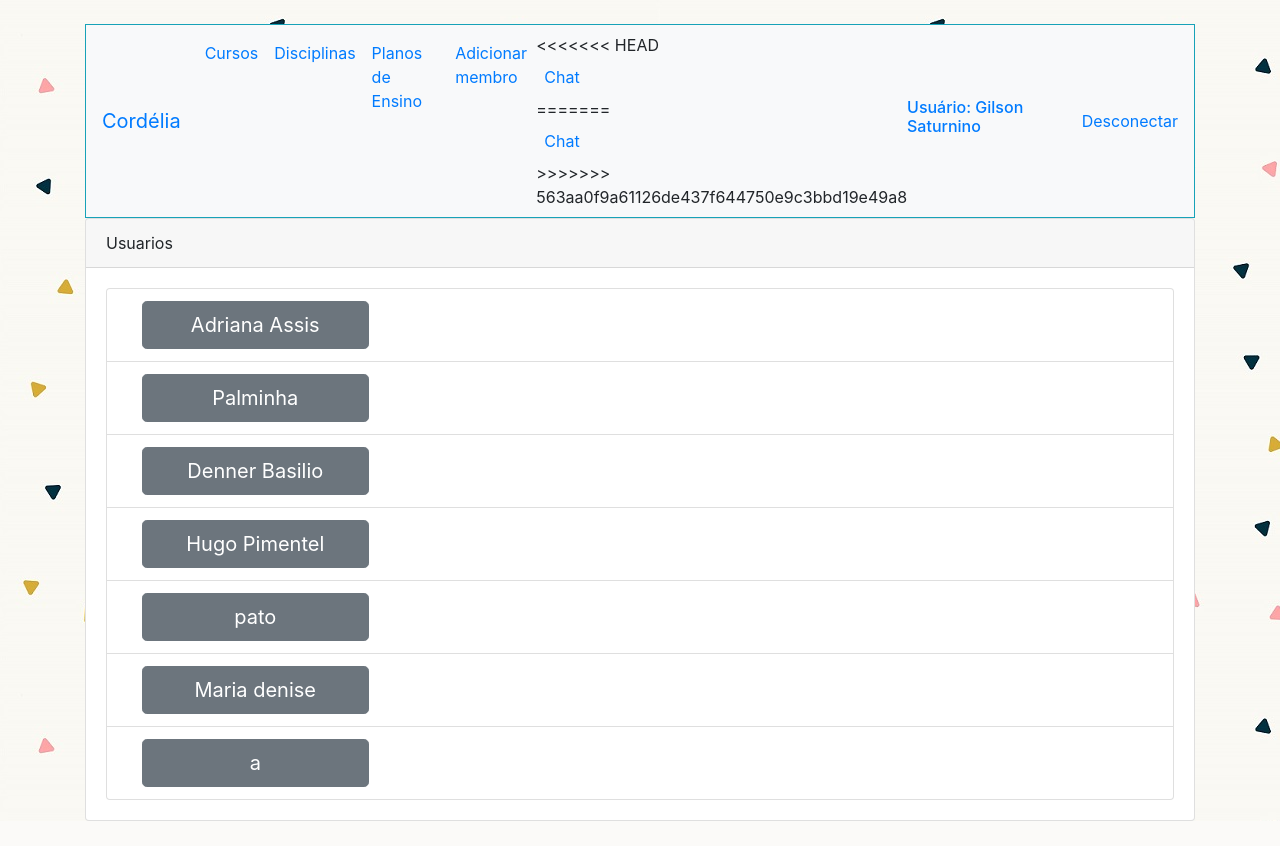
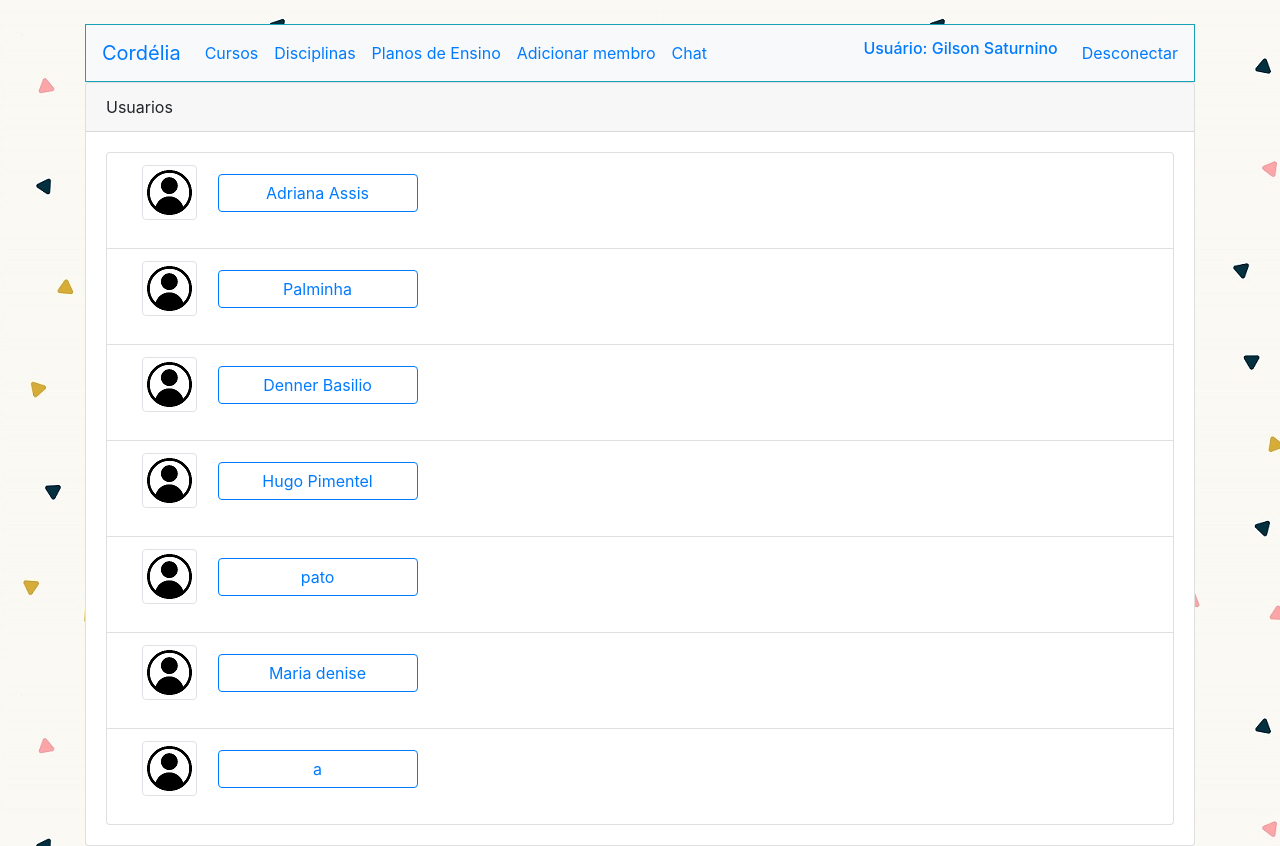
Before and after one commit to Dennerbs/Tcc-sistema-x, a PHP site: page /ListarUsuarios.php in a window 1280 px wide. Before the commit the page ends 821 px from the top, so only its background shows below. Run offline with PHP 8.4, Linux system fonts and the light colour scheme; a user stored in the database is signed in; data comes from the database, SQL or seed files in the repository.

Commit message:
estilização inicial do chat

```diff
--- a/cursos/Cabecalho.php
+++ b/cursos/Cabecalho.php
@@ -45,11 +45,8 @@
                     <a class="nav-link" href="FormCadastro.php">Adicionar membro</a>
                 </li>
                 <li class="nav-item">
-<<<<<<< HEAD
-                    <a class="nav-link" href="ListarUsuarios.php">Chat</a>
-=======
                     <a class="nav-link" href="Chat.php">Chat</a>
->>>>>>> 563aa0f9a61126de437f644750e9c3bbd19e49a8
+
                 </li>
                 <?php
                 }if($_SESSION["perfil"]=="Docente"){
--- a/cursos/ListarDisciplina.php
+++ b/cursos/ListarDisciplina.php
@@ -35,11 +35,11 @@
 
 ?>
          <a type="submit" class="btn btn-success btn-lg btn-block mt-4" href="FormDisc.php" role="button">Cadastrar</a>
-<<<<<<< HEAD
+
          <table class="table mt-4" style="background-color:#FFFFFF;">
-=======
+
         <table class="table mt-4" style="background-color:#FFFFFF;">
->>>>>>> 619e954e88d7f195b698384a263801ba7844e0b4
+
             <tr>
                 <th class="text-success text-justify">Nome Disciplina</th>
                 <th class="text-success text-center">Carga Horaria</th>
--- a/cursos/ListarUsuarios.php
+++ b/cursos/ListarUsuarios.php
@@ -6,6 +6,12 @@
     <meta name="viewport" content="width=device-width, initial-scale=1, shrink-to-fit=no">
 
     <link rel="stylesheet" href="https://stackpath.bootstrapcdn.com/bootstrap/4.3.1/css/bootstrap.min.css" integrity="sha384-ggOyR0iXCbMQv3Xipma34MD+dH/1fQ784/j6cY/iJTQUOhcWr7x9JvoRxT2MZw1T" crossorigin="anonymous">
+
+    <style type="text/css">
+        #botaocontato{
+            width:200px;
+        }
+    </style>
   </head>
   <body>
     <div class="container">
@@ -33,11 +39,15 @@
               if($Umregistro["id"] != $_SESSION['id_logado']){
               ?>
                 <li class="list-group-item">
-                <div class="col-md-3">
+                <div class="col-md-12">
                     <form action="chat.php" method="POST">
                         <input type="hidden" name="id" value="<?=$Umregistro["id"]; ?>">
                         <input type="hidden" name="nome" value="<?=$Umregistro["nome"]; ?>">
-                        <button  type="submit" class="btn btn-secondary btn-lg btn-block"><?=$Umregistro["nome"]; ?></button>
+                        <div class="form-group">
+                            <img src="imagens/usuario.png" alt="imagem do usuario" class="img-thumbnail">
+                            <button id="botaocontato" type="submit" class="btn btn-outline-primary ml-3"><?=$Umregistro["nome"]; ?></button>
+                        </div>
+
                     </form>
                 </div>
                 </li>
--- a/cursos/SalvChat.php
+++ b/cursos/SalvChat.php
@@ -1,7 +1,7 @@
 <?php
     require_once("Conexao.php");
-    date_default_timezone_set('America/Sao_Paulo');
-    $data = date('Y-m-d H:i');
+    date_default_timezone_set('America/Campo_Grande');
+    $data = date('H:i:s');
 
 
     $idl = $_POST['id'];
```
Also changed, not shown: cursos/ExibirChat.php (+16 -4 lines), cursos/chat.php (+5 -8 lines), cursos/imagens/usuario.png (added).
